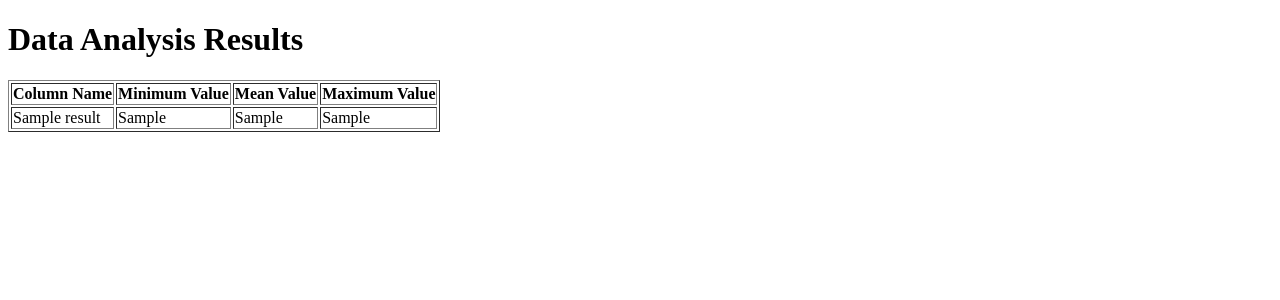
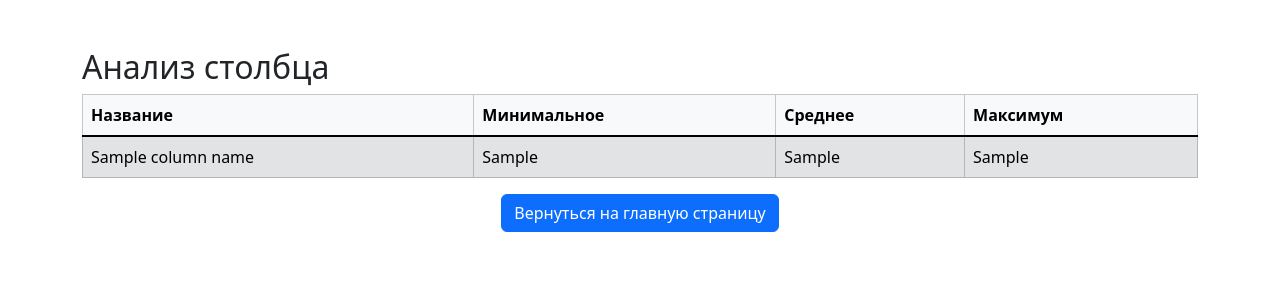
Before and after one commit to aleyckin/MII_AA, a Flask app: template ScriptsLab/templates/analysis.html in a window 1280 px wide. Shown: the top 300 px of the page. Run offline with Flask 3, Linux system fonts and the light colour scheme; the template is opened without the code that fills it: most values are stand-ins (such as "Sample title", 1, 10 or a date in 2020).

Commit message:
2 лабу сделал

```diff
--- a/ScriptsLab/app.py
+++ b/ScriptsLab/app.py
@@ -1,12 +1,14 @@
 from flask import Flask, render_template, request, redirect, send_file
 import pandas as pd
 from num2words import num2words
-from numpy.f2py.auxfuncs import throw_error
 
 app = Flask(__name__)
 
 def load_data(filename):
     return pd.read_csv(filename)
+
+def throw_error(message):
+    return render_template('error_data.html', error_info=message)
 
 @app.route('/')
 def index():
@@ -65,7 +67,7 @@
 
     return render_template(
         'data.html',
-        selected_data=selected_data.to_html(classes='table table-dark table-bordered table-hover'),
+        selected_data=selected_data.to_html(classes='table table-secondary table-bordered table-hover'),
         column_descriptions=column_descriptions,
         dataset_description=dataset_description,
         columns=selected_data.columns
@@ -75,27 +77,26 @@
 def analysys():
     csv_data = load_data('neo.csv')
 
-    selected_condition = str(request.form['selected_condition'])
-    condition_value = str(request.form['condition_value'])
-    selected_column = str(request.form['selected_column'])
+    selected_column = request.form.get('selected_column')
+    hazardous_value = request.form['hazardous']
 
-    filtered_df = csv_data.groupby(selected_condition)
+    if selected_column is None:
+        return throw_error('Пустое значение столбца для анализа')
 
-    if not (condition_value in filtered_df.groups):
-        return throw_error('Значения нету в колонке')
+    filtered_df = csv_data[csv_data['hazardous'] == (hazardous_value == 'True')]
 
-    filtered_df = filtered_df.get_group(condition_value)
+    try:
+        min_value = filtered_df[selected_column].min()
+        mean_value = filtered_df[selected_column].mean()
+        max_value = filtered_df[selected_column].max()
+    except KeyError:
+        return throw_error('Выбранный столбец не существует в данных')
 
-    min_value = filtered_df[selected_column].min()
-    mean_value = filtered_df[selected_column].mean()
-    max_value = filtered_df[selected_column].max()
-
-    return render_template('analysis_data.html',
-                           min_value=round(min_value, 2),
-                           mean_value=round(mean_value, 2),
-                           max_value=round(max_value, 2),
-                           column_name=selected_column,
-                           filtered_df=filtered_df.to_html(classes='table table-dark table-bordered table-hover'))
+    return render_template('analysis.html',
+                           min_value=round(min_value, 5),
+                           mean_value=round(mean_value, 5),
+                           max_value=round(max_value, 5),
+                           column_name=selected_column)
 
 @app.route('/download', methods=['GET'])
 def download_file():
--- a/ScriptsLab/templates/analysis.html
+++ b/ScriptsLab/templates/analysis.html
@@ -3,24 +3,34 @@
 <head>
     <meta charset="utf-8">
     <title>Data Analysis</title>
+    <link href="https://cdn.jsdelivr.net/npm/bootstrap@5.3.2/dist/css/bootstrap.min.css" rel="stylesheet" integrity="sha384-T3c6CoIi6uLrA9TneNEoa7RxnatzjcDSCmG1MXxSR1GAsXEV/Dwwykc2MPK8M2HN" crossorigin="anonymous">
 </head>
 <body>
-    <h1>Data Analysis Results</h1>
-    <table border="1">
-        <tr>
-            <th>Column Name</th>
-            <th>Minimum Value</th>
-            <th>Mean Value</th>
-            <th>Maximum Value</th>
-        </tr>
-        {% for result in analysis_results %}
-        <tr>
-            <td>{{ result.column_name }}</td>
-            <td>{{ result.min_value }}</td>
-            <td>{{ result.mean_value }}</td>
-            <td>{{ result.max_value }}</td>
-        </tr>
-        {% endfor %}
-    </table>
+    <div class="container mt-4">
+        <h2 class="mt-5">Анализ столбца</h2>
+        <table class="table table-secondary table-bordered table-hover">
+            <thead class="table-light">
+                <tr>
+                    <th>Название</th>
+                    <th>Минимальное</th>
+                    <th>Среднее</th>
+                    <th>Максимум</th>
+                </tr>
+            </thead>
+            <tbody class="table-group-divider">
+                <tr>
+                    <td>{{ column_name }}</td>
+                    <td>{{ min_value }}</td>
+                    <td>{{ mean_value }}</td>
+                    <td>{{ max_value }}</td>
+                </tr>
+            </tbody>
+        </table>
+    </div>
+    <form class="text-center mb-5" action="/" method="GET">
+        <button type="submit" class="btn btn-primary">Вернуться на главную страницу</button>
+        </form>
+
+    <script src="https://cdn.jsdelivr.net/npm/bootstrap@5.3.2/dist/js/bootstrap.bundle.min.js" integrity="sha384-C6RzsynM9kWDrMNeT87bh95OGNyZPhcTNXj1NW7RuBCsyN/o0jlpcV8Qyq46cDfL" crossorigin="anonymous"></script>
 </body>
 </html>
```
Also changed, not shown: ScriptsLab/templates/data.html (+13 -14 lines).
